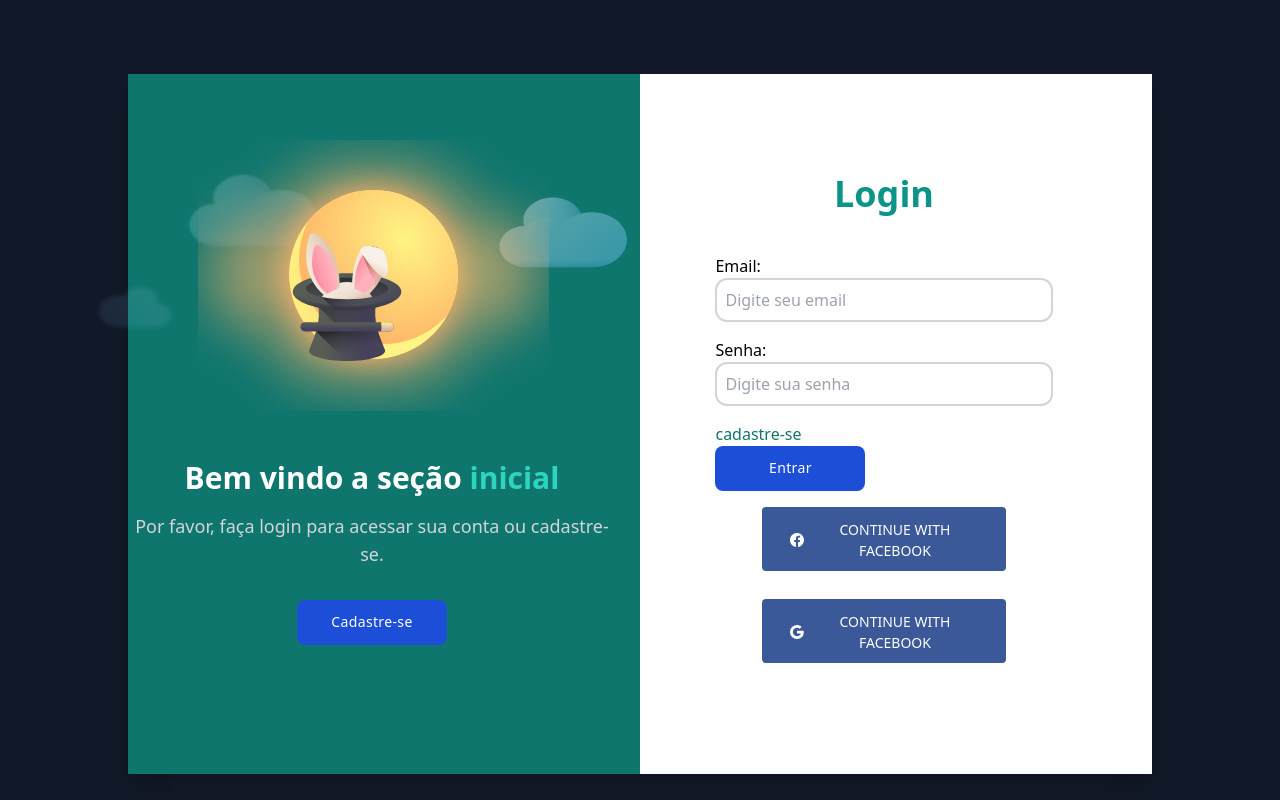
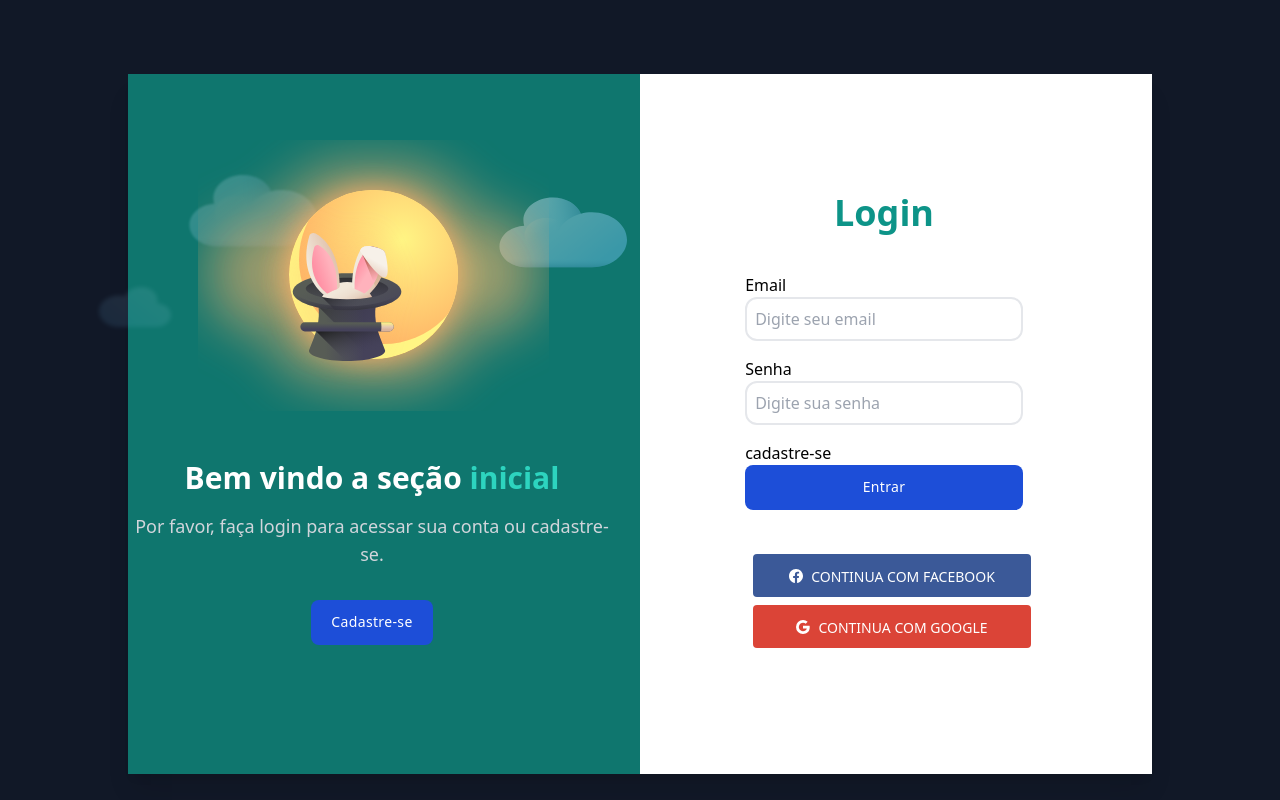
Before and after one commit to igorrm19/Projeto-previs-o-de-desastres, a React (Vite) app: page / in a window 1280 px wide. Built offline with nearby package versions, Linux system fonts and the light colour scheme; a web font is replaced by a local one.

Commit message:
feat: adiciona largura e margem personalizáveis aos componentes BUTTON e InputComponent; remove FacebookButton e adiciona SocialMidiaButton

```diff
--- a/src/components/button.jsx
+++ b/src/components/button.jsx
@@ -1,11 +1,11 @@
 import PropTypes from "prop-types";
 
-const BUTTON = ({ onClick, text }) => {
+const BUTTON = ({ onClick, text, width, marginBottom }) => {
   return (
     <>
       <button
         onClick={onClick}
-        className={"w-[150px] h-[45px] px-5 py-2 text-sm tracking-wide text-white transition-colors duration-200 bg-blue-700 rounded-lg shrink-0  hover:bg-blue-600 dark:hover:bg-blue-500 dark:bg-blue-600"}
+        className={`w-[${width}] h-[45px] mb-${marginBottom} px-5 py-2 text-sm tracking-wide text-white transition-colors duration-200 bg-blue-700 rounded-lg shrink-0  hover:bg-blue-600 dark:hover:bg-blue-500 dark:bg-blue-600`}
       >
         {text}
       </button>
@@ -17,7 +17,13 @@ const BUTTON = ({ onClick, text }) => {
 
 BUTTON.propTypes = {
   onClick: PropTypes.func,
-  text: PropTypes.string
+  text: PropTypes.string,
+  width: PropTypes.string,
+  marginBottom: PropTypes.string,
+};
+
+BUTTON.defaultProps = {
+  marginBottom: "2",
 };
 
 export default BUTTON;
--- a/src/components/input.jsx
+++ b/src/components/input.jsx
@@ -1,10 +1,10 @@
 import PropTypes from "prop-types";
 
-function InputComponent({type, text}) {
+function InputComponent({type, text, width}) {
   return (
     <>
       <input
-        className="border-2 border-gray-300 rounded-md p-2 mb-4 w-full rounded-xl click:border-blue-700 focus:border-blue-700 focus:outline-none"
+        className={`border-2 color-gray-300 bochunda123rder-gray-300 rounded-md p-2 mb-4 w-[${width}] rounded-xl click:border-blue-700 focus:border-blue-700 focus:outline-none`}
         type={type}
         placeholder={text}
       />
@@ -14,7 +14,8 @@ function InputComponent({type, text}) {
 
 InputComponent.propTypes = {
     type: PropTypes.string,
-    text: PropTypes.string
+    text: PropTypes.string,
+    width: PropTypes.string
 }
 
 export default InputComponent;
--- /dev/null
+++ b/src/features/login/components/SocialMidiaButton.jsx
@@ -0,0 +1,34 @@
+import SVGFunction from "../func/svgFunc";
+import PropTypes from "prop-types";
+
+function SocialMidiaButton({ condicao, color, text }) {
+  return (
+    <>
+     <a
+            className="flex w-[100%] m-2 items-center justify-center rounded bg-primary px-7 pb-2.5 pt-3 text-center text-sm font-medium uppercase leading-normal text-white shadow-primary-3 transition duration-150 ease-in-out hover:bg-primary-accent-300 hover:shadow-primary-2 focus:bg-primary-accent-300 focus:shadow-primary-2 focus:outline-none focus:ring-0 active:bg-primary-600 active:shadow-primary-2 dark:shadow-black/30 dark:hover:shadow-dark-strong dark:focus:shadow-dark-strong dark:active:shadow-dark-strong"
+            style={{ backgroundColor: `${color}` }}
+            href="#!"
+            role="button"
+            data-twe-ripple-init
+            data-twe-ripple-color="light">
+
+            <span
+              className="me-2 fill-white [&>svg]:mx-auto [&>svg]:h-3.5 [&>svg]:w-3.5">
+              <SVGFunction verdadeiro={condicao} />
+            </span>
+            <p>{text}</p>
+          </a>
+    </>
+  );
+}
+
+SocialMidiaButton.propTypes = {
+  condicao: PropTypes.bool,
+  color: PropTypes.string,
+  text: PropTypes.string,
+};
+SocialMidiaButton.defaultProps = {
+  condicao: true,
+};
+
+export default SocialMidiaButton;
--- a/src/features/login/components/facebookButton.jsx
+++ /dev/null
@@ -1,32 +0,0 @@
-import SVGFunction from "../func/svgFunc";
-import PropTypes from "prop-types";
-
-function FacebookButton({ condicao }) {
-  return (
-    <>
-     <a
-            className="mb-3 flex w-[50%] m-4 items-center justify-center rounded bg-primary px-7 pb-2.5 pt-3 text-center text-sm font-medium uppercase leading-normal text-white shadow-primary-3 transition duration-150 ease-in-out hover:bg-primary-accent-300 hover:shadow-primary-2 focus:bg-primary-accent-300 focus:shadow-primary-2 focus:outline-none focus:ring-0 active:bg-primary-600 active:shadow-primary-2 dark:shadow-black/30 dark:hover:shadow-dark-strong dark:focus:shadow-dark-strong dark:active:shadow-dark-strong"
-            style={{ backgroundColor: "#3b5998" }}
-            href="#!"
-            role="button"
-            data-twe-ripple-init
-            data-twe-ripple-color="light">
-
-            <span
-              className="me-2 fill-white [&>svg]:mx-auto [&>svg]:h-3.5 [&>svg]:w-3.5">
-              <SVGFunction verdadeiro={condicao} />
-            </span>
-            Continue with Facebook
-          </a>
-    </>
-  );
-}
-
-FacebookButton.propTypes = {
-  condicao: PropTypes.bool,
-};
-FacebookButton.defaultProps = {
-  condicao: true,
-};
-
-export default FacebookButton;
--- a/src/features/login/components/informationCadrasto.jsx
+++ b/src/features/login/components/informationCadrasto.jsx
@@ -19,6 +19,7 @@ function InformationCadrasto() {
         </p>
         <div className="flex flex-col items-center mt-8">
           <BUTTON
+            width={"150px"}
             onClick={goToCadrasto}
             text="Cadastre-se"
           />
--- a/src/features/login/func/svgFunc.jsx
+++ b/src/features/login/func/svgFunc.jsx
@@ -7,8 +7,8 @@ function SVGFunction({ verdadeiro }) {
       <>
         <svg
           xmlns="http://www.w3.org/2000/svg"
-          width="50"
-          height="50"
+          width="0"
+          height="0"
           fill="currentColor"
           className="bi bi-facebook"
           viewBox="0 0 16 16"
--- a/src/features/login/pages/LoginPage.jsx
+++ b/src/features/login/pages/LoginPage.jsx
@@ -2,7 +2,7 @@ import BUTTON from "../../../components/button";
 import InputComponent from "../../../components/input";
 import InformationCadrasto from "../components/informationCadrasto";
 import useHooksNavigation from "../../../hooks/navegation";
-import FacebookButton from "../components/facebookButton";
+import SocialMidiaButton from "../components/SocialMidiaButton";
 
 const LoginPage = () => {
   const { goToCadrasto } = useHooksNavigation();
@@ -10,9 +10,10 @@ const LoginPage = () => {
     <>
       <div className="bg-gray-900 text-white min-h-screen flex items-center justify-center flex-col space-y-7">
         <div className="w-[80%] max-w-9xl mx-auto mt-12  min-h-[700px]  shadow-xl flex">
-          <div className="flex  w-full flex-col justify-center items-center pr-6 bg-teal-700 md:flex hidden">
+          <div className="flex w-full flex-col justify-center items-center pr-6 bg-teal-700 md:flex hidden">
             <InformationCadrasto />
           </div>
+
           <div className="text-black flex flex-col justify-center items-center pr-6 bg-white w-full">
             <div className="mb-10">
               <h1 className="text-4xl font-bold text-teal-600">Login</h1>
@@ -20,23 +21,50 @@ const LoginPage = () => {
 
             <form action="">
               <div>
-                <p>Email:</p>
-                <InputComponent text="Digite seu email" type="email" />
+                <p>Email</p>
+                <InputComponent
+                  width={"100%"}
+                  text="Digite seu email"
+                  type="email"
+                />
               </div>
+
               <div>
-                <p>Senha:</p>
-                <InputComponent text="Digite sua senha" type="password" />
+                <p>Senha</p>
+                <InputComponent
+                  width={"100%"}
+                  text="Digite sua senha"
+                  type="password"
+                />
+
                 <a
                   className="text-teal-700 mt-40 hover:text-blue-600 hover:underline"
                   onClick={goToCadrasto}
-                >
-                  cadastre-se
-                </a>
+                ></a>
+                <p>cadastre-se</p>
               </div>
-              <BUTTON onClick={goToCadrasto} text="Entrar" />
+
+              <BUTTON
+                marginBottom={"4"}
+                width={"100%"}
+                onClick={goToCadrasto}
+                text="Entrar"
+              />
+
+              <div className="mt-7">
+                <SocialMidiaButton
+                  text="Continua com Facebook"
+                  color={"#3b5998"}
+                  condicao={true}
+                />
+
+                <SocialMidiaButton
+                  text="Continua com Google"
+                  color={"#db4437"}
+                  condicao={false}
+                />
+              </div>
             </form>
-            <FacebookButton condicao={true} />
-            <FacebookButton condicao={false} />
           </div>
         </div>
       </div>
```
